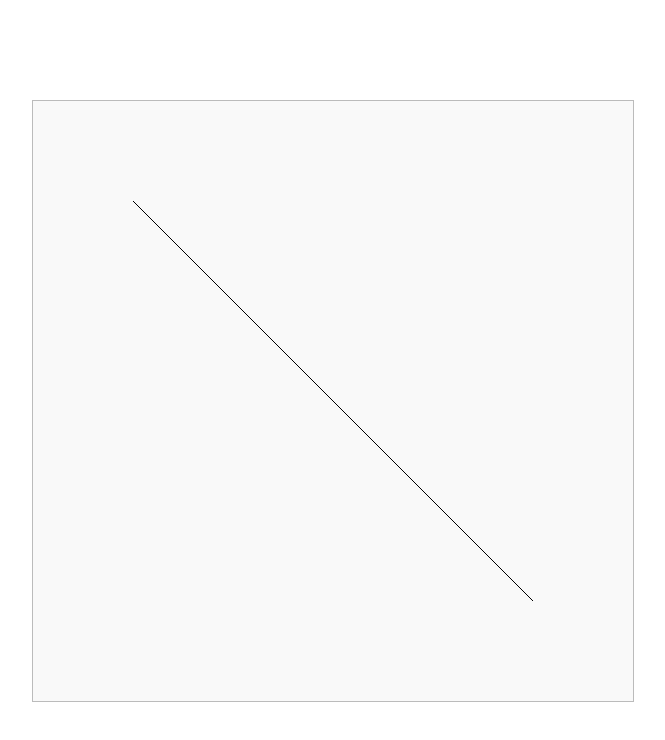
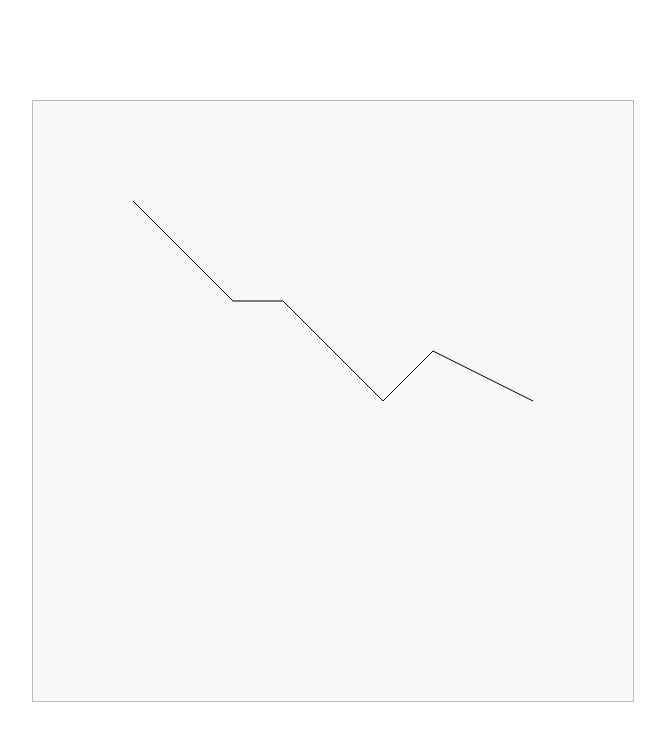
Before and after one commit to floledermann/map-visualization, a plain HTML site: page anim.html in a window 1280 px wide. Shown: the whole page, without its empty margins (546-1211 px from the left). Drawn offline with nearby package versions, Linux system fonts and the light colour scheme.

Commit message:
improved dummy graphics

```diff
--- a/anim.html
+++ b/anim.html
@@ -66,7 +66,7 @@ svg path {
 <main>
 
 <svg class="map" width="600" height="600">
-<path d="M 100 100 L 500 500"/>
+<path d="M 100 100 L 200 200 L 250 200 L 350 300 L 400 250 L 500 300"/>
 </svg>
 
 </main>
```
